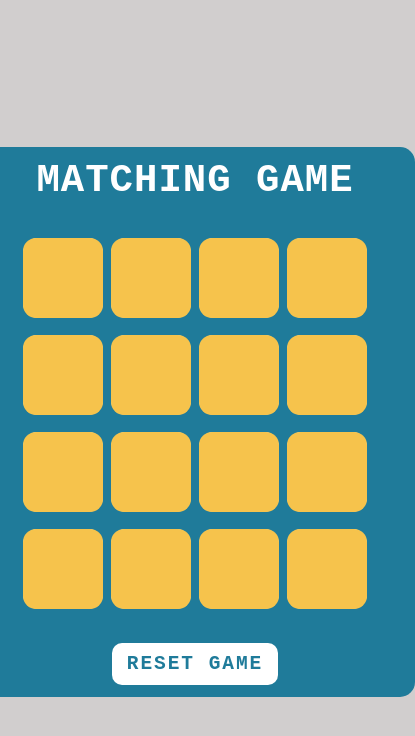
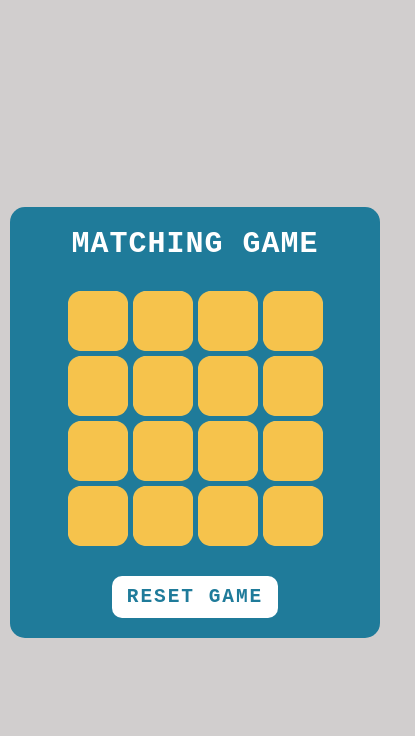
Before and after one commit to Safdar-Siddiqui/matching-game, a plain HTML site: page index.html in a window 390 px wide. Shown: the whole page, 415 px wide, since content can reach past the window. Drawn offline with Linux system fonts and the light colour scheme.

Commit message:
UI modified

```diff
--- a/style.css
+++ b/style.css
@@ -14,20 +14,20 @@ body {
 }
 
 .container {
-  position: relative;
   display: flex;
   flex-direction: column;
   justify-content: center;
   align-items: center;
-  height: 550px;
-  gap: 30px;
-  padding: 10px 20px;
+  height: auto;
+  width: auto;
+  row-gap: 20px;
+  padding: 20px 10px;
   border-radius: 15px;
   background-color: rgb(31, 123, 154);
 }
 
 .container h3 {
-  font-size: 3em;
+  font-size: 36px;
   color: #fff;
   text-transform: uppercase;
   letter-spacing: 1px;
@@ -35,10 +35,12 @@ body {
 
 .game {
   width: 400px;
-  height: 380px;
-  display: flex;
-  flex-wrap: wrap;
-  gap: 8px;
+  height: fit-content;
+  display: grid;
+  grid-template-columns: auto auto auto auto;
+  row-gap: 10px;
+  column-gap: 10px;
+  padding-block: 10px;
   transform-style: preserve-3d;
   perspective: 500px;
   align-items: center;
@@ -52,7 +54,7 @@ body {
   display: flex;
   justify-content: center;
   align-items: center;
-  font-size: 3em;
+  font-size: 2.5em;
   background: #fff;
   transition: 0.25s;
   transform: rotateY(180deg);
@@ -111,8 +113,9 @@ body {
 }
 
 .winGame{
-    width: 50%;
-    height: 300px;
+    width: 100%;
+    max-width: 350px;
+    height: auto;
     font-size: 3rem;
     padding: 40px 25px;
     position: relative;
@@ -151,3 +154,55 @@ body {
 .yesBtn:hover, .noBtn:hover{
     transform: scale(1.05);
 }
+
+@media screen and (max-width: 470px) {
+  .winGame{
+    width: 90%;
+    font-size: 1.5em;
+  }
+
+  .container{
+    width: 95%;
+  }
+}
+
+
+@media screen and (max-width: 410px) {
+  .game {
+    width: 350px;
+    height: fit-content;
+    row-gap: 5px;
+    column-gap: 5px;
+  }
+
+  .item{
+    width: 60px;
+    height: 60px;
+  }
+
+  .container h3{
+    font-size: 30px;
+  }
+}
+
+@media screen and (max-width: 300px) {
+  .game {
+    width: 280px;
+    height: fit-content;
+    row-gap: 5px;
+    column-gap: 5px;
+  }
+
+  .item{
+    width: 40px;
+    height: 40px;
+    font-size: 1.5em;
+  }
+
+  .container h3{
+    font-size: 20px;
+  }
+  .container{
+    width: 75%;
+  }
+}
```
